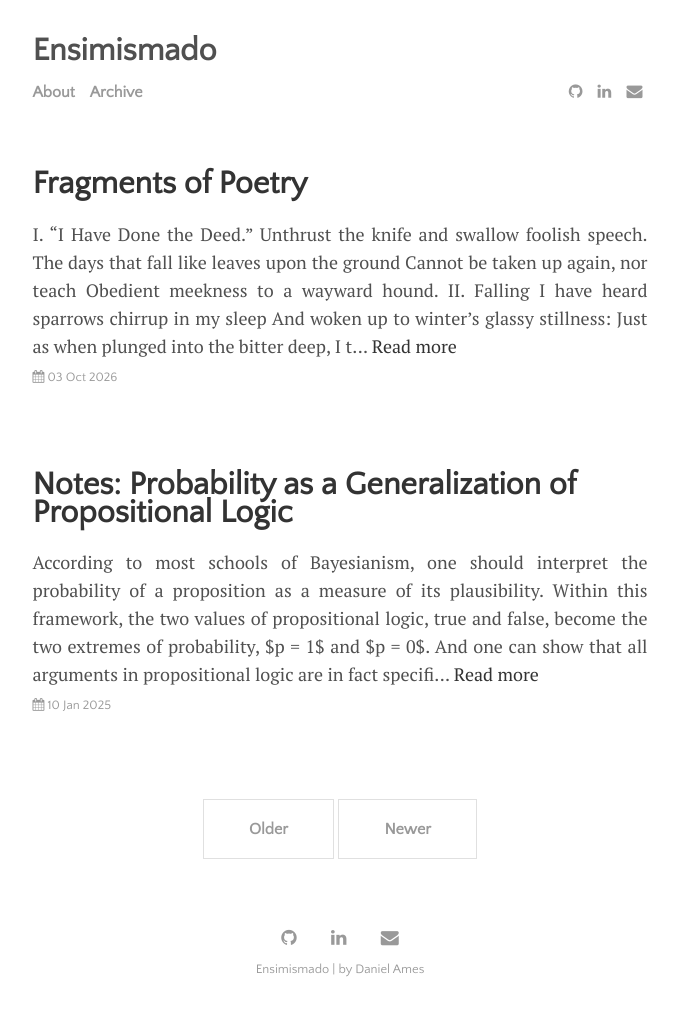
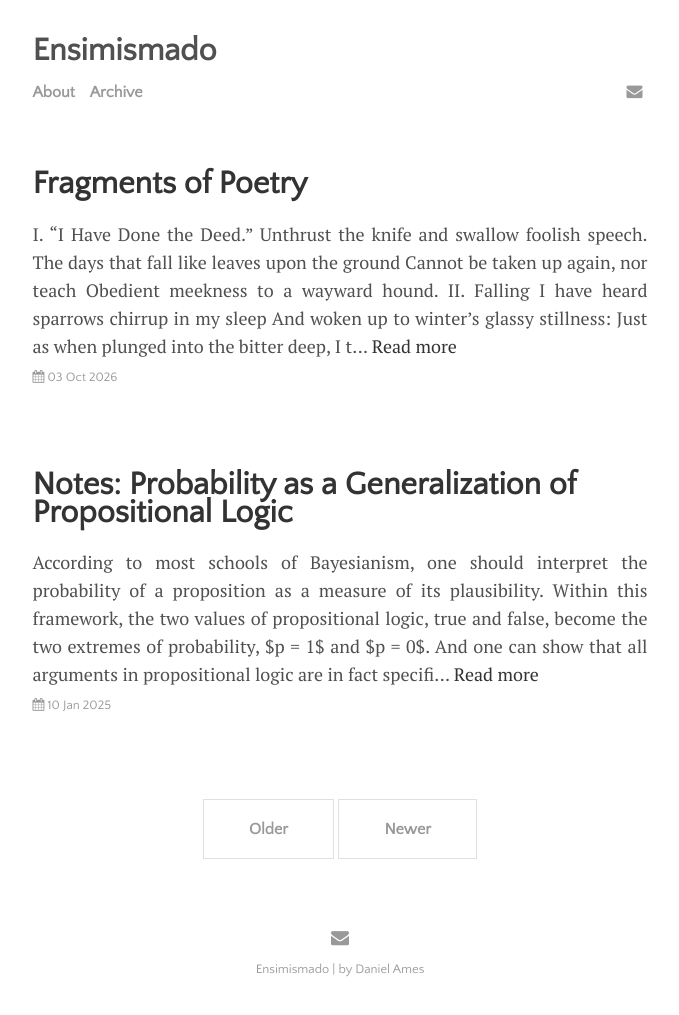
Before and after one commit to DanielAmes/DanielAmes.github.io, a Jekyll site: the page built from index.html, in a window 1280 px wide. Shown: the whole page, without its empty margins (300-979 px from the left). Built offline with Jekyll 4.4.1, drawn with Linux system fonts in a browser that asks for light colours; the list of posts is cut into pages by our own code.

Commit message:
removed icons

```diff
--- a/_data/settings.yml
+++ b/_data/settings.yml
@@ -13,8 +13,6 @@ menu:
 
 # Available social icons are powered by Font Awesome, so you can use any icon that they offer
 social:
-- {icon: 'github',     link: 'https://github.com/DanielAmes'}
-- {icon: 'linkedin',   link: 'https://www.linkedin.com/in/daniel-ames-69b49533a/'}
 - {icon: 'envelope',   link: 'mailto:ames7799@gmail.com'}
 # - {icon: 'rss-square', link: '/feed.xml'}
 # - {icon: 'rss-square', link: '/rss-feed.xml'}
```
Also changed, not shown: 2 other files.
